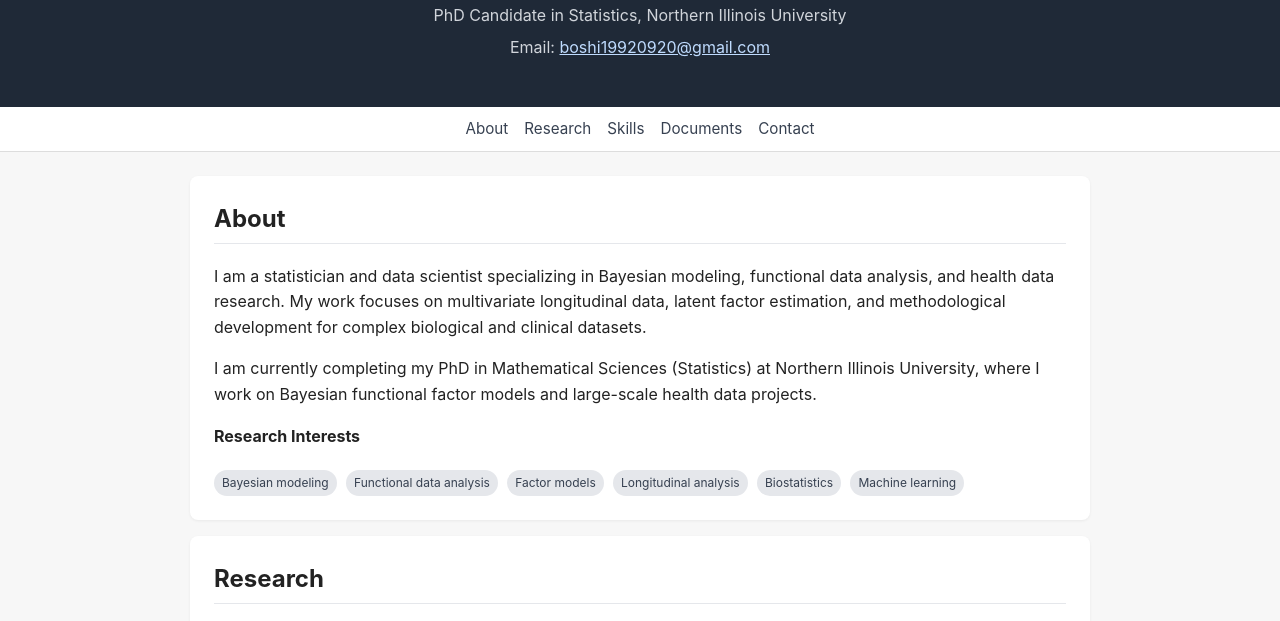
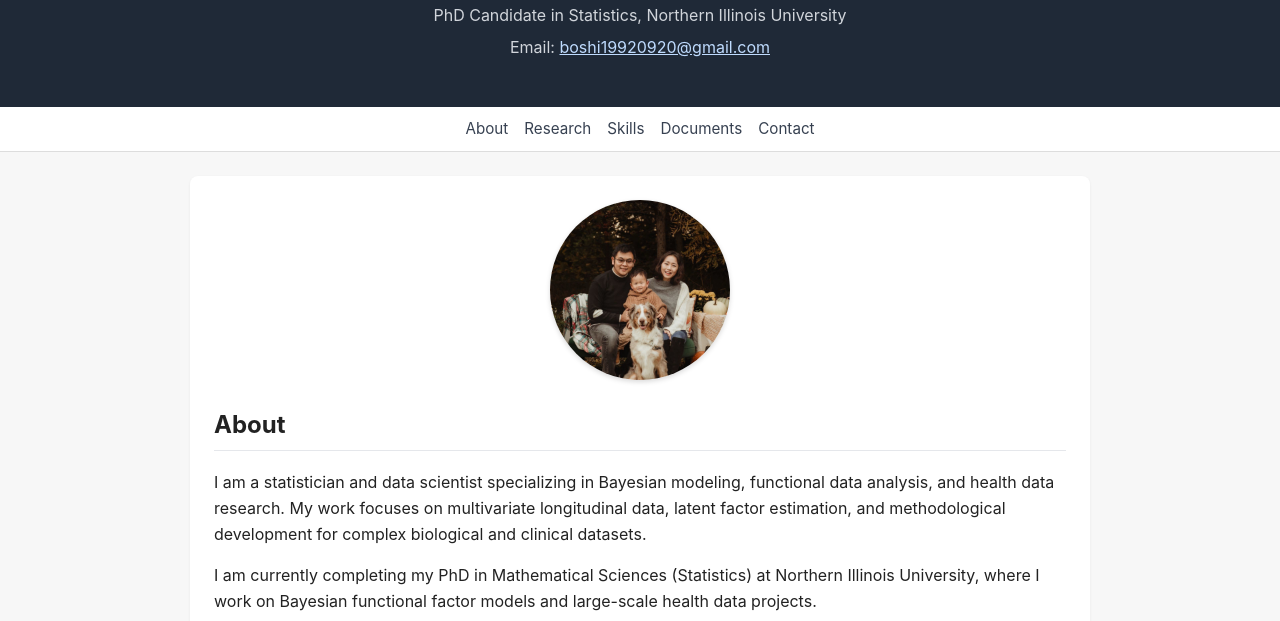
Before and after one commit to boshi19920920-tech/Boshi-Zhao.github.io, a plain HTML site: page index.html in a window 1280 px wide. Shown: the part 129-750 px from the top of the page. Drawn offline with Linux system fonts and the light colour scheme.

Commit message:
Update index.html with family photo and structure
Added a family photo to the about section and updated the HTML structure.

```diff
--- a/index.html
+++ b/index.html
@@ -105,6 +105,13 @@
 <div class="container">
 
   <section id="about">
+
+    <div style="text-align:center; margin-bottom: 1.2rem;">
+  <img src="family.jpg"
+       alt="Family Photo"
+       style="width:180px; height:180px; object-fit:cover; border-radius:50%; box-shadow:0 2px 5px rgba(0,0,0,0.15);">
+</div>
+
     <h2>About</h2>
     <p>
       I am a statistician and data scientist specializing in Bayesian modeling,
```
